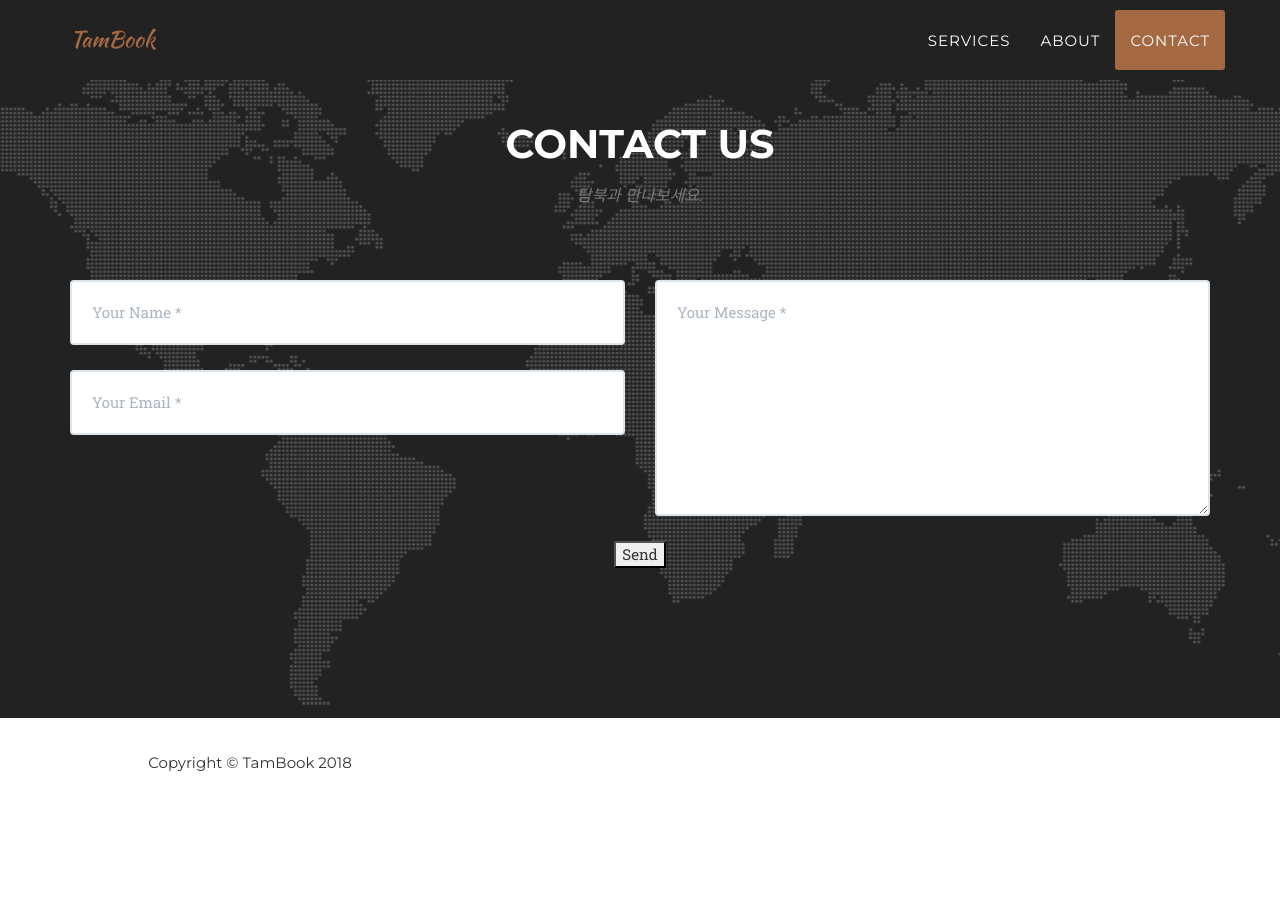
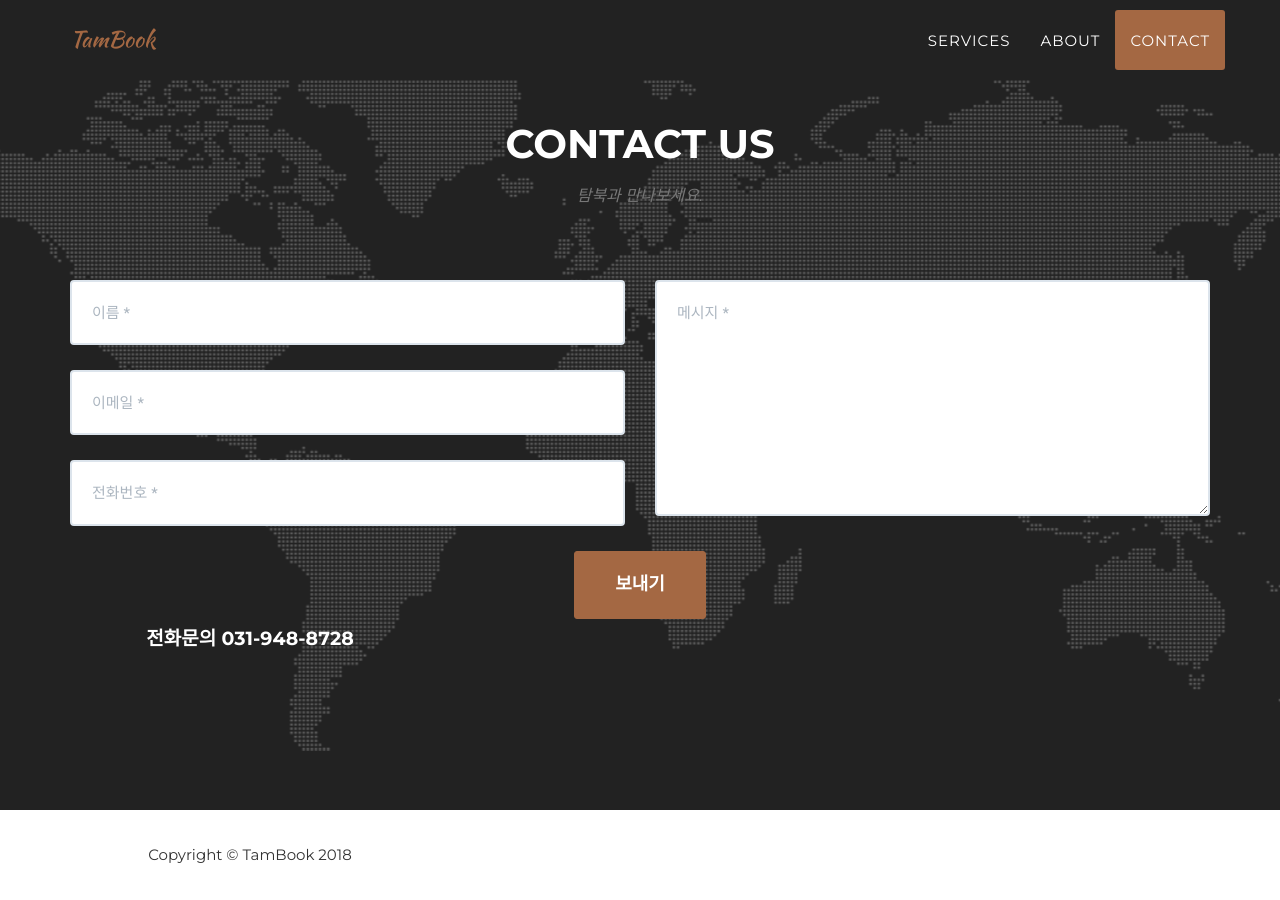
Before and after one commit to tambook/tambook.github.io, a Jekyll site: the page built from index.html, in a window 1280 px wide and 900 px high, scrolled down 2210 px. Built offline with Jekyll 4.4.1, drawn with Linux system fonts in a browser that asks for light colours; some web fonts are replaced; before the commit the page ends 3018 px from its top, so only the background shows below that.

Commit message:
edit email form/add phone number

```diff
--- a/_includes/contact.html
+++ b/_includes/contact.html
@@ -6,29 +6,38 @@
                     <h3 class="section-subheading text-muted">탐북과 만나보세요.</h3>
                 </div>
             </div>
+
             <div class="row">
                 <div class="col-lg-12">
                     <form action="https://formspree.io/{{ site.email }}" method="POST">
                         <div class="row">
                             <div class="col-md-6">
                                 <div class="control-group form-group">
-                                    <input class="form-control" type="text" name="name" placeholder="Your Name *">
+                                    <input class="form-control" type="text" name="name" placeholder="이름 *">
                                 </div>
                                 <div class="control-group form-group">
-                                    <input class="form-control" type="email" name="_replyto" placeholder="Your Email *">
+                                    <input class="form-control" type="email" name="email" placeholder="이메일 *">
                                 </div>
+								<div class="control-group form-group">
+									<input class="form-control" type-"text" name="phone" placeholder="전화번호 *">
+								</div>
                             </div>
                             <div class="col-md-6">
                                 <div class="control-group form-group">
-                                    <textarea class="form-control" placeholder="Your Message *" name="message"></textarea>
+                                    <textarea class="form-control" placeholder="메시지 *" name="message"></textarea>
                                 </div>
                             </div>
                             <div class="col-lg-12 text-center">
-                                <input type="submit" value="Send"/>
+                                <button type="submit" class="btn btn-xl">보내기</button>
 							</div>
                         </div>
 		 			</form>
                 </div>
             </div>
+			<div class="row">
+				<div class="col-lg-4 text-center">
+					<h4 class="section-heading">전화문의 031-948-8728</h4>
+				</div>
+			</div>
         </div>
     </section>
```
